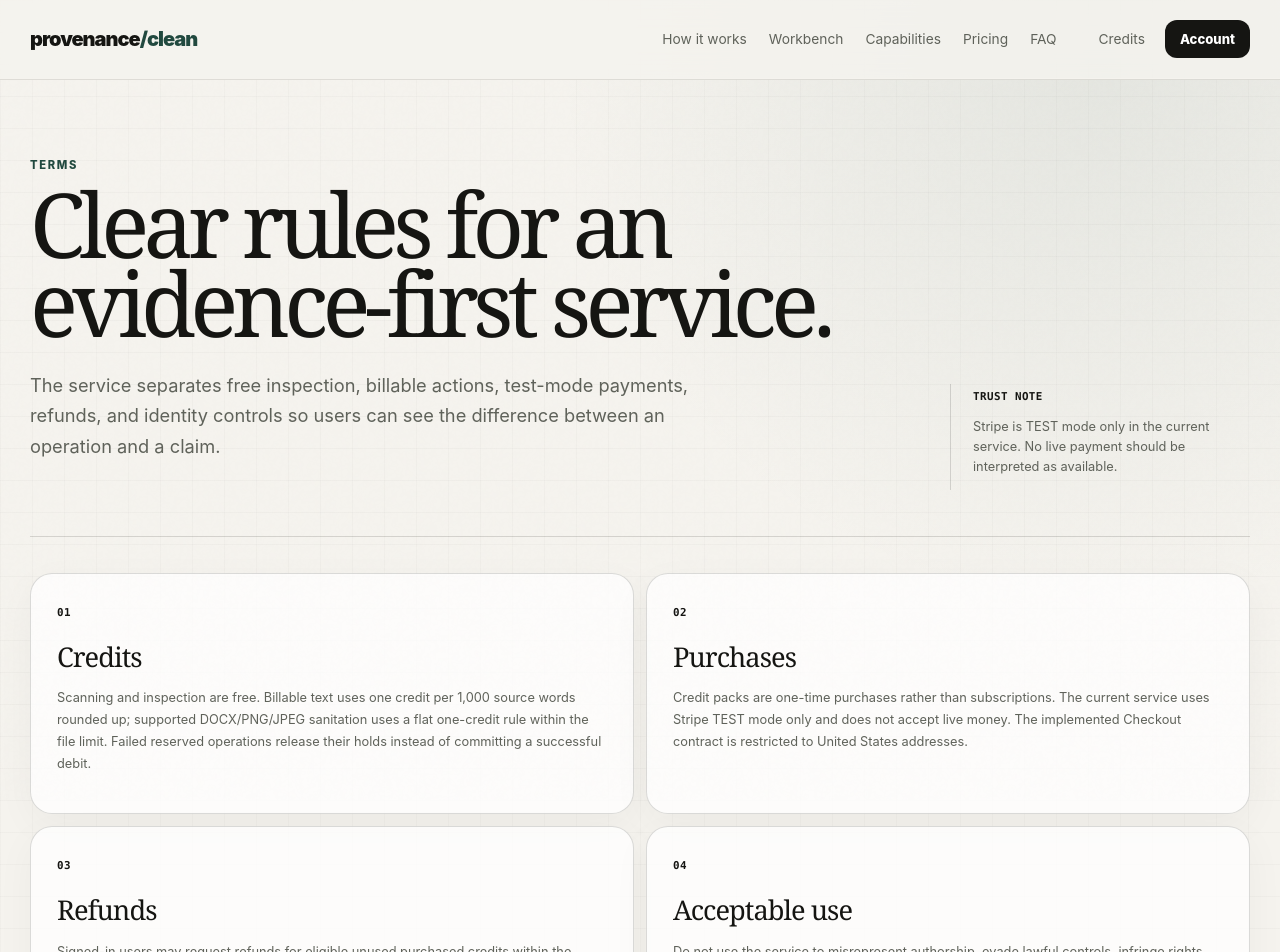
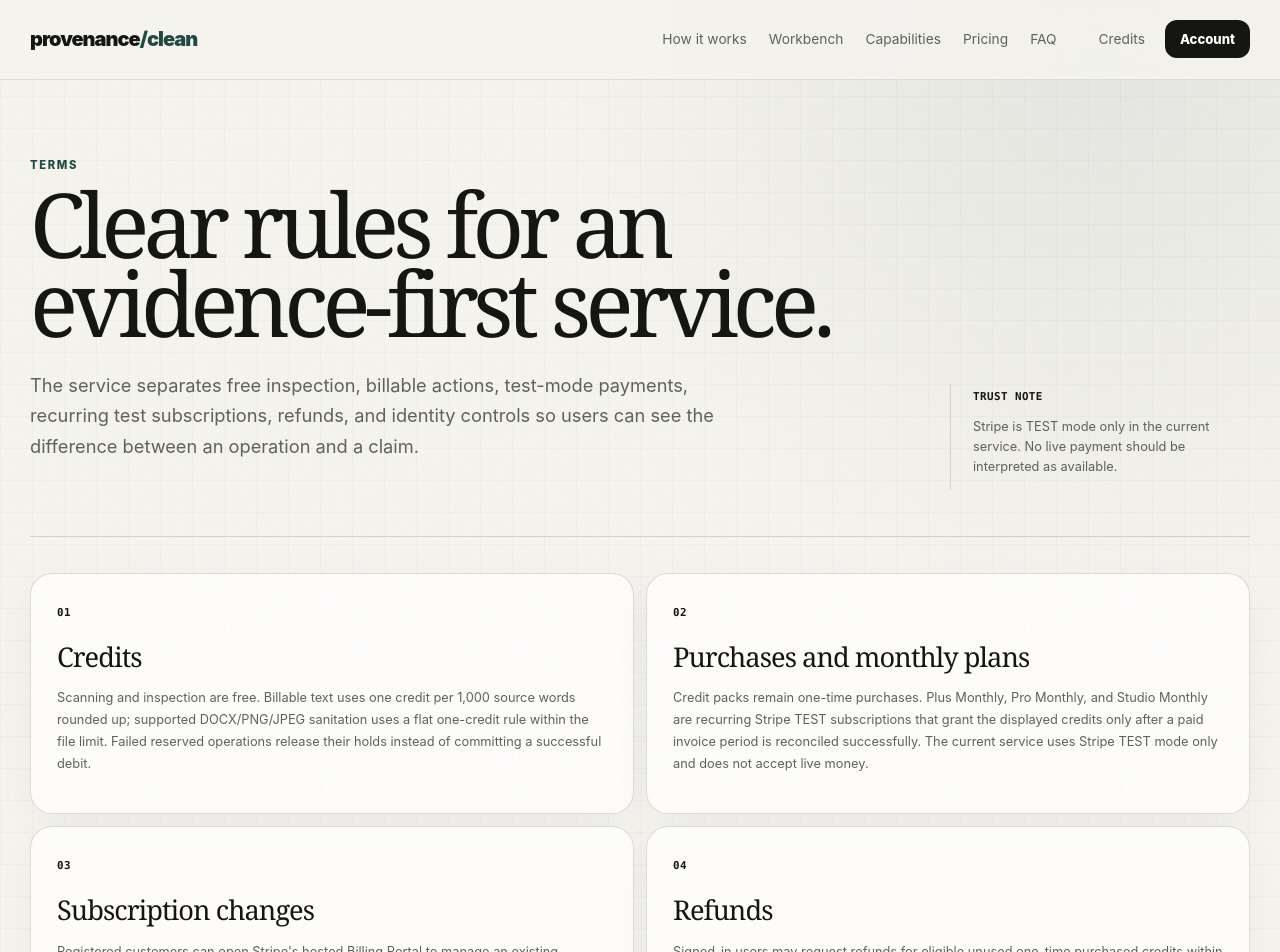
Before and after one commit to rrahul0904/provenance-cleaner, a Next.js app: page /terms-of-service in a window 1280 px wide. Shown: the top 952 px of the page. Built offline with nearby package versions, Linux system fonts and the light colour scheme.

Commit message:
docs: align terms with recurring TEST subscriptions

```diff
--- a/src/app/terms-of-service/page.tsx
+++ b/src/app/terms-of-service/page.tsx
@@ -1,9 +1,10 @@
 import { PageHero } from "@/components/quiet-forensics";
 const TERMS=[
 ["Credits","Scanning and inspection are free. Billable text uses one credit per 1,000 source words rounded up; supported DOCX/PNG/JPEG sanitation uses a flat one-credit rule within the file limit. Failed reserved operations release their holds instead of committing a successful debit."],
-["Purchases","Credit packs are one-time purchases rather than subscriptions. The current service uses Stripe TEST mode only and does not accept live money. The implemented Checkout contract is restricted to United States addresses."],
-["Refunds","Signed-in users may request refunds for eligible unused purchased credits within the configured refund window when authoritative billing history supports the quote. Stripe remains the payment authority; a browser-side balance change is never treated as a refund."],
+["Purchases and monthly plans","Credit packs remain one-time purchases. Plus Monthly, Pro Monthly, and Studio Monthly are recurring Stripe TEST subscriptions that grant the displayed credits only after a paid invoice period is reconciled successfully. The current service uses Stripe TEST mode only and does not accept live money."],
+["Subscription changes","Registered customers can open Stripe's hosted Billing Portal to manage an existing monthly plan once the Portal is enabled for the service. Cancellation or plan changes are synchronized from Stripe webhooks; browser state is never treated as billing authority."],
+["Refunds","Signed-in users may request refunds for eligible unused one-time purchased credits within the configured refund window when authoritative billing history supports the quote. Stripe remains the payment authority; a browser-side balance change is never treated as a refund."],
 ["Acceptable use","Do not use the service to misrepresent authorship, evade lawful controls, infringe rights, remove provenance deceptively, or process content you are not authorized to handle. Semantic editing is not guaranteed to defeat AI detectors or prove human authorship."],
 ["Account deletion","Deletion removes the authentication identity only when backend readiness confirms the accounting system can detach that identity while preserving narrowly required reconciliation and anti-abuse records."],
 ] as const;
-export default function TermsPage(){return <main id="main-content"><PageHero eyebrow="Terms" title="Clear rules for an evidence-first service." copy="The service separates free inspection, billable actions, test-mode payments, refunds, and identity controls so users can see the difference between an operation and a claim." aside="Stripe is TEST mode only in the current service. No live payment should be interpreted as available."/><section className="shell legal-grid">{TERMS.map(([title,copy],index)=><article className="legal-card" key={title}><span className="mono-label">{String(index+1).padStart(2,"0")}</span><h2>{title}</h2><p>{copy}</p></article>)}</section><p className="shell legal-review-note">These terms should receive legal review before live-money public availability.</p></main>}
+export default function TermsPage(){return <main id="main-content"><PageHero eyebrow="Terms" title="Clear rules for an evidence-first service." copy="The service separates free inspection, billable actions, test-mode payments, recurring test subscriptions, refunds, and identity controls so users can see the difference between an operation and a claim." aside="Stripe is TEST mode only in the current service. No live payment should be interpreted as available."/><section className="shell legal-grid">{TERMS.map(([title,copy],index)=><article className="legal-card" key={title}><span className="mono-label">{String(index+1).padStart(2,"0")}</span><h2>{title}</h2><p>{copy}</p></article>)}</section><p className="shell legal-review-note">These terms should receive legal review before live-money public availability.</p></main>}
```
